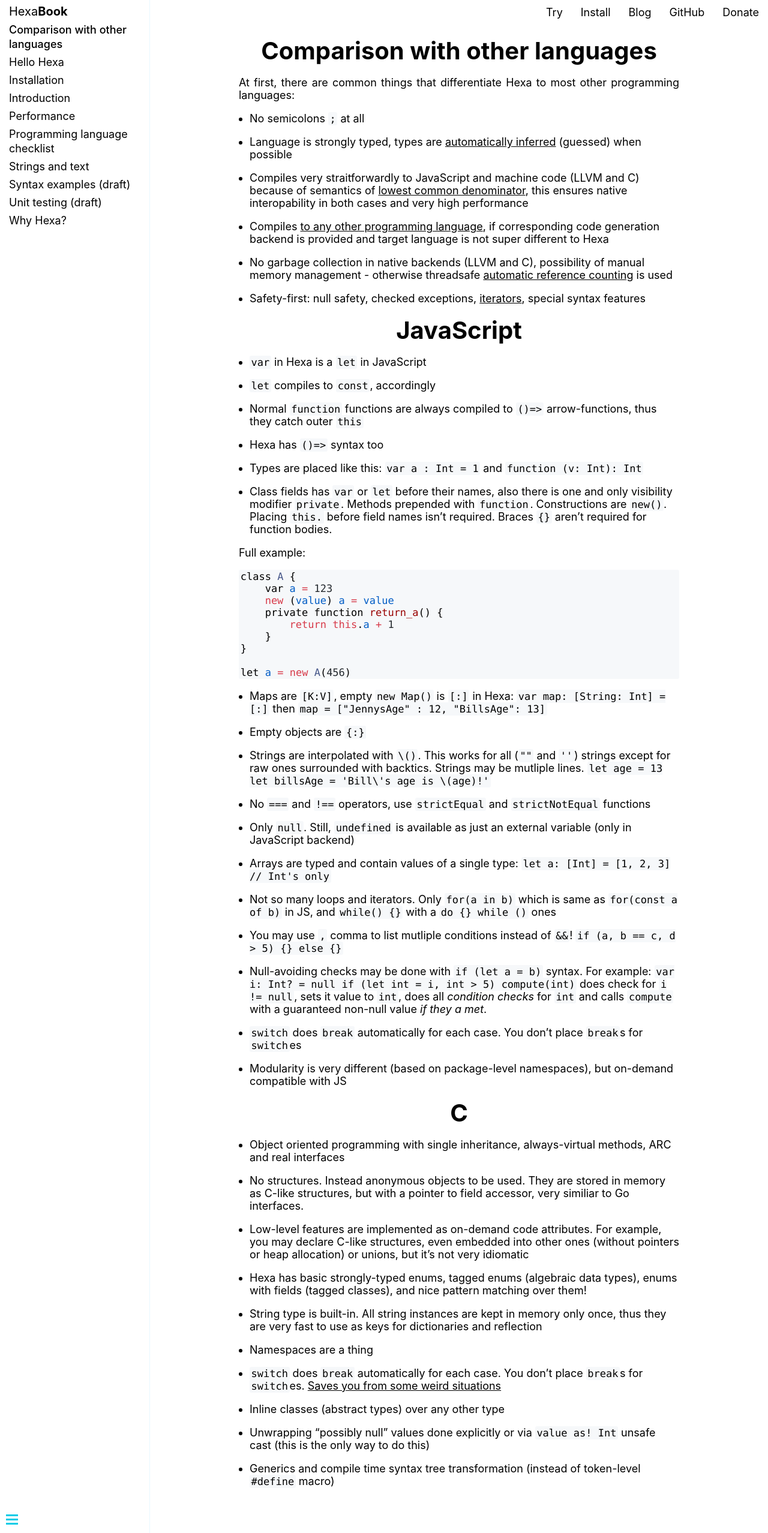
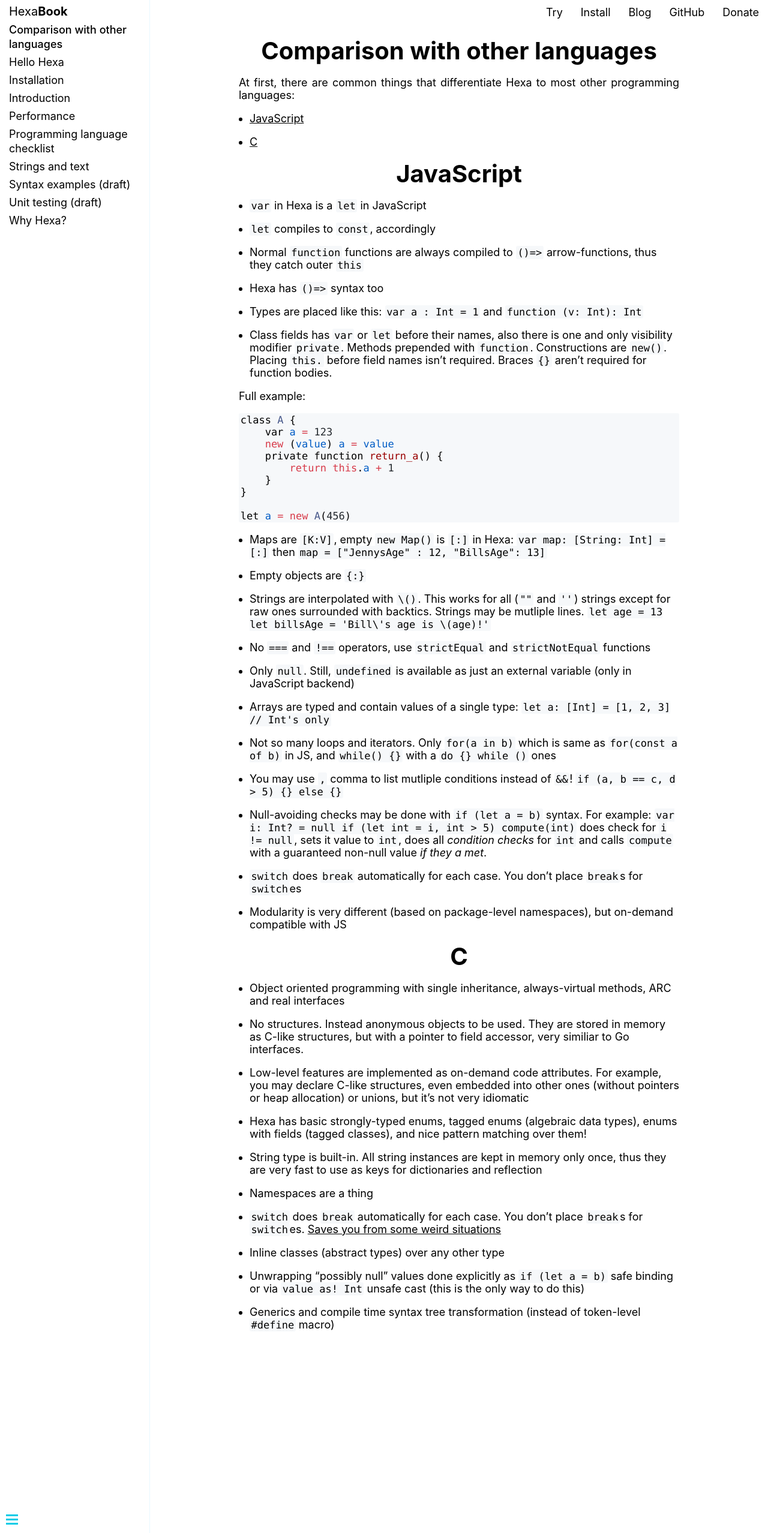
Before and after one commit to hexalang/hexalang.github.io, a Jekyll site: the page built from _book/Comparison.md, in a window 1280 px wide. Shown: the whole page at 60% size. Built offline with Jekyll 4.4.1, drawn with Linux system fonts in a browser that asks for light colours.

Commit message:
Update Comparison.md

```diff
--- a/_book/Comparison.md
+++ b/_book/Comparison.md
@@ -14,6 +14,10 @@ different to Hexa
 - No garbage collection in native backends (LLVM and C), possibility of manual memory management - otherwise
 threadsafe [automatic reference counting](https://en.wikipedia.org/wiki/Automatic_Reference_Counting) is used
 - Safety-first: null safety, checked exceptions, [iterators](https://en.wikipedia.org/wiki/Iterator), special syntax features
+
+
+* Table of contents
+{:toc}
 
 ## JavaScript
 
@@ -69,5 +73,5 @@ and reflection
 - Namespaces are a thing
 - `switch` does `break` automatically for each case. You don't place `break`s for `switch`es. [Saves you from some weird situations](https://www.phoronix.com/scan.php?page=news_item&px=Kernel-Wimplicit-fallthrough)
 - Inline classes (abstract types) over any other type
-- Unwrapping "possibly null" values done explicitly or via `value as! Int` unsafe cast (this is the only way to do this)
+- Unwrapping "possibly null" values done explicitly as `if (let a = b)` safe binding or via `value as! Int` unsafe cast (this is the only way to do this)
 - Generics and compile time syntax tree transformation (instead of token-level `#define` macro)
```
